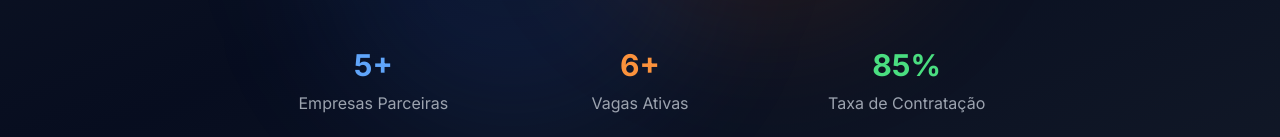
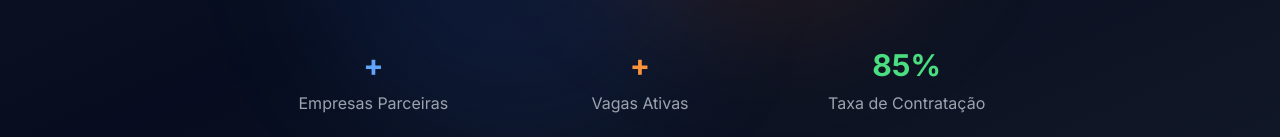
Before and after one commit to kenjiThiago/ProjetoBD2, a Next.js app in the folder frontend/: page /empresas in a window 1280 px wide. Shown: the part 455-592 px from the top of the page. Built offline with nearby package versions, Linux system fonts and the light colour scheme.

Commit message:
[front] Removido parâmetros desnecessários na tag CompaniesHero.

```diff
--- a/frontend/src/app/empresas/page.tsx
+++ b/frontend/src/app/empresas/page.tsx
@@ -138,8 +138,6 @@ export default function EmpresasPage() {
         {/* Hero Section */}
         <CompaniesHero
           searchTerm={searchTerm}
-          totalCompanies={companies.length}
-          totalJobs={jobs.length}
         />
 
         {/* Tabs */}
```
